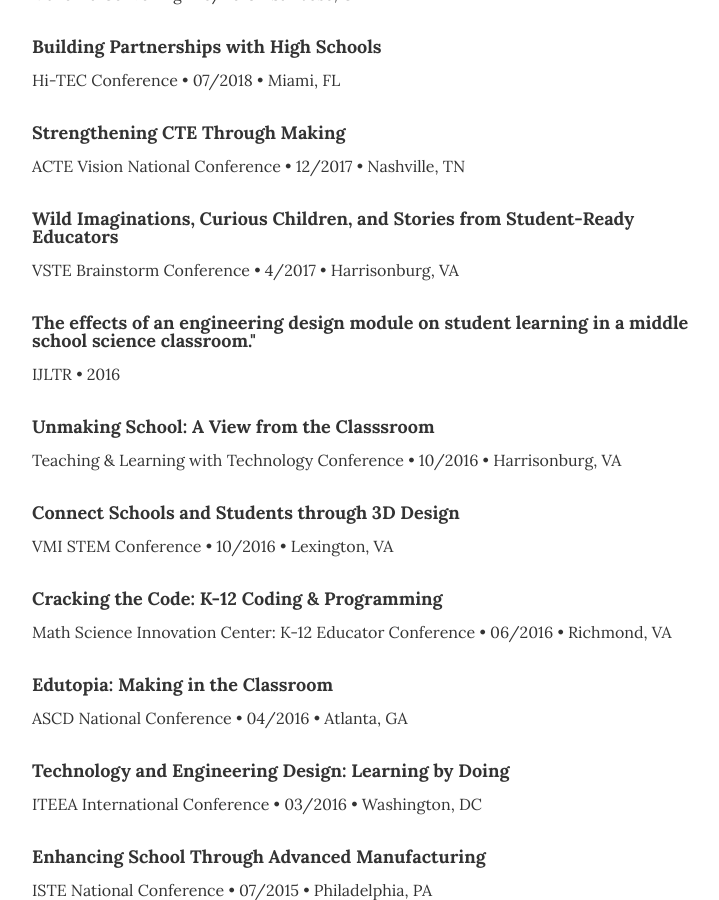
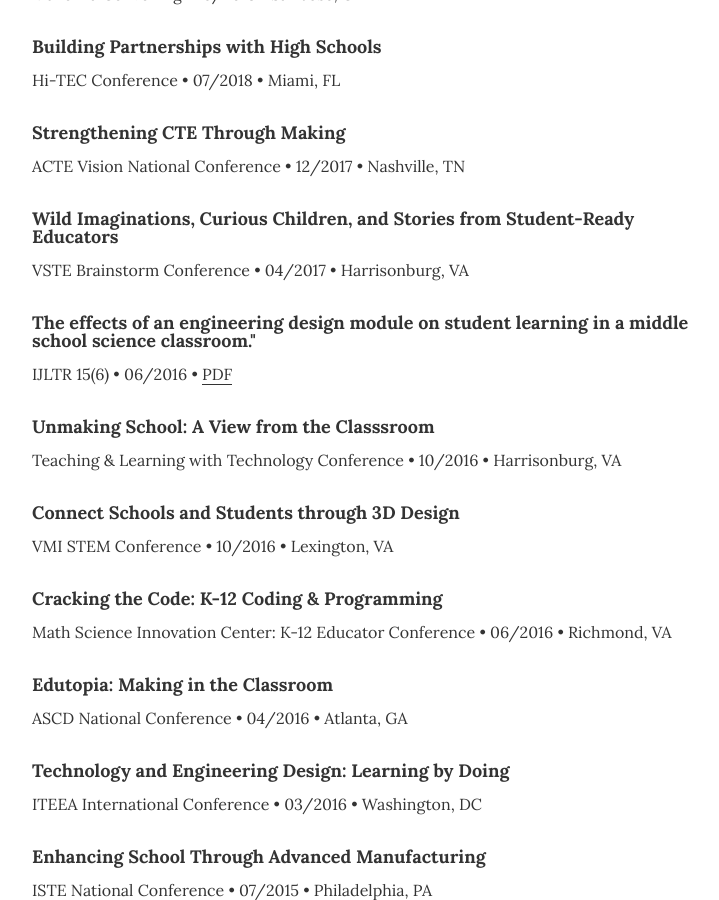
Before and after one commit to eabredder/eabredder.github.io, a Jekyll site: the page built from index.html, in a window 1280 px wide and 900 px high, scrolled down 5985 px. Shown: the whole window, without its empty margins (268-987 px from the left). Built offline with Jekyll 4.4.1, drawn with Linux system fonts in a browser that asks for light colours; some of the changed text lies outside the part shown.

Commit message:
Update resume.html

```diff
--- a/_layouts/resume.html
+++ b/_layouts/resume.html
@@ -293,7 +293,7 @@
 
         <div class="resume-item">
           <h4 class="resume-item-details" itemprop="award">Hacia una educación equitativa en ciencias de la computación</h4>
-          <p class="resume-item-copy">Revista EIA, 21(42) &bull; 07/2024 &bull; <a href="https://doi.org/10.24050/reia.v21i42.1734" target="_blank">https://doi.org/10.24050/reia.v21i42.1734</a></p>
+          <p class="resume-item-copy">Revista EIA, 21(42) &bull; 07/2024 &bull; <a href="https://doi.org/10.24050/reia.v21i42.1734" target="_blank">DOI</a></p>
         </div>
 
         <div class="resume-item">
@@ -378,12 +378,12 @@
 
         <div class="resume-item">
           <h4 class="resume-item-details" itemprop="award">Wild Imaginations, Curious Children, and Stories from Student-Ready Educators</h4>
-          <p class="resume-item-copy">VSTE Brainstorm Conference &bull; 4/2017 &bull; Harrisonburg, VA</p>
+          <p class="resume-item-copy">VSTE Brainstorm Conference &bull; 04/2017 &bull; Harrisonburg, VA</p>
         </div>
 
         <div class="resume-item">
           <h4 class="resume-item-details" itemprop="award">The effects of an engineering design module on student learning in a middle school science classroom."</h4>
-          <p class="resume-item-copy"> IJLTR &bull; 2016</p>
+          <p class="resume-item-copy"> IJLTR 15(6) &bull; 06/2016 &bull; <a href="http://ijlter.org/index.php/ijlter/article/viewFile/608/pdf" target="_blank">PDF</a></p>
         </div>
 
         <div class="resume-item">
```
